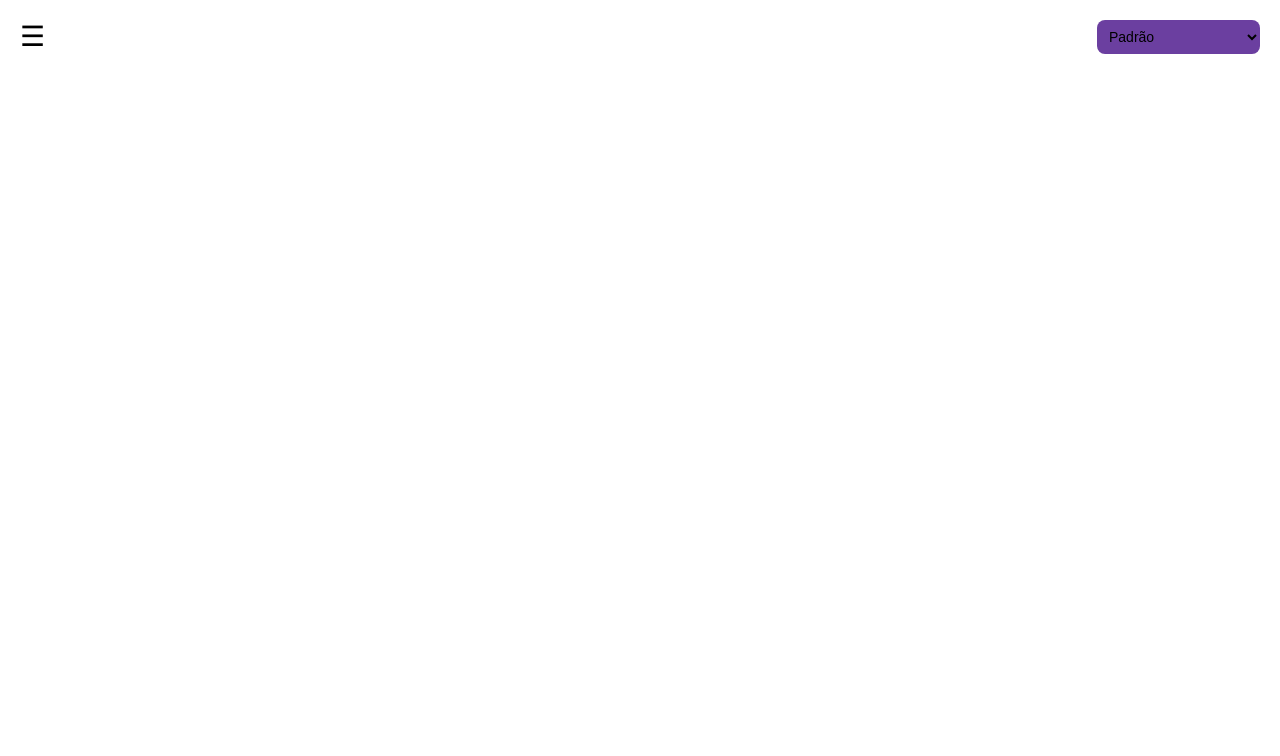
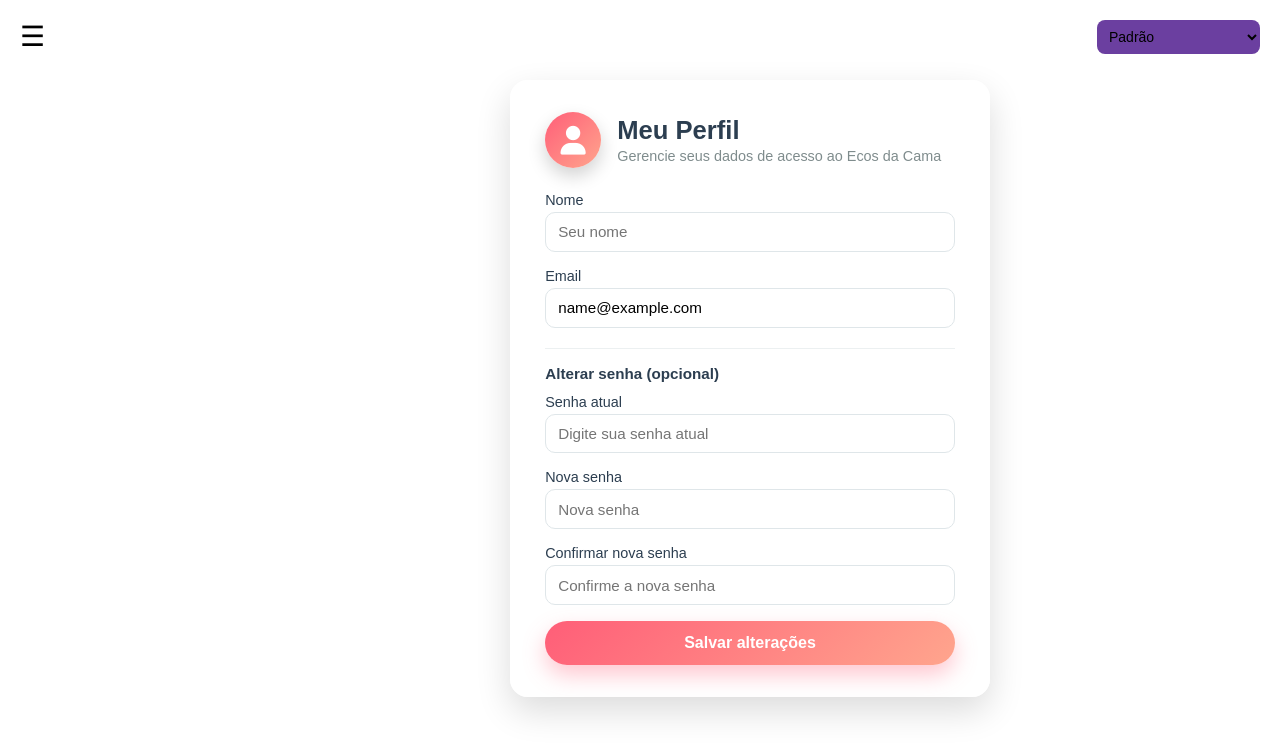
Before and after one commit to DanielBenderSantos/EcosDaCamaWeb, a plain HTML site: page perfil.html in a window 1280 px wide. Drawn offline with Linux system fonts and the light colour scheme; sample sign-in values are in the browser's storage.

Commit message:
alteração da tela de perfil para editar os dados do usuario

```diff
--- /dev/null
+++ b/assets/css/perfil.css
@@ -0,0 +1,145 @@
+/* Ajuste geral para não ficar colado no topo */
+.perfil-page {
+  min-height: 100vh;
+  padding: 5rem 1.5rem 2rem;
+  box-sizing: border-box;
+  display: flex;
+  justify-content: center;
+  align-items: flex-start;
+}
+
+/* Se você tiver sidebar fixa com largura específica,
+   pode usar margin-left aqui (ajusta se precisar):
+   margin-left: 220px; */
+@media (min-width: 900px) {
+  .perfil-page {
+    margin-left: 220px; /* mesma largura da sidebar */
+  }
+}
+
+.perfil-card {
+  background: rgba(255, 255, 255, 0.92);
+  border-radius: 18px;
+  box-shadow: 0 14px 35px rgba(0, 0, 0, 0.14);
+  max-width: 480px;
+  width: 100%;
+  padding: 2rem 2.2rem;
+  box-sizing: border-box;
+}
+
+/* Cabeçalho do card (avatar + título) */
+.perfil-header {
+  display: flex;
+  align-items: center;
+  gap: 1rem;
+  margin-bottom: 1.5rem;
+}
+
+.perfil-avatar {
+  width: 56px;
+  height: 56px;
+  border-radius: 50%;
+  background: linear-gradient(135deg, #ff5e78, #ffa58d);
+  display: flex;
+  align-items: center;
+  justify-content: center;
+  color: #ffffff;
+  font-size: 1.8rem;
+  box-shadow: 0 8px 18px rgba(0, 0, 0, 0.18);
+}
+
+.perfil-card h2 {
+  margin: 0;
+  font-size: 1.6rem;
+  color: #2c3e50;
+}
+
+.perfil-subtitle {
+  margin: 0.2rem 0 0;
+  font-size: 0.9rem;
+  color: #7f8c8d;
+}
+
+/* Formulário */
+.perfil-form {
+  margin-top: 1rem;
+}
+
+.input-group {
+  display: flex;
+  flex-direction: column;
+  margin-bottom: 1rem;
+}
+
+.input-group label {
+  font-size: 0.9rem;
+  color: #2c3e50;
+  margin-bottom: 0.25rem;
+}
+
+.input-group input {
+  padding: 0.65rem 0.75rem;
+  border-radius: 10px;
+  border: 1px solid #dfe6e9;
+  font-size: 0.95rem;
+  outline: none;
+  transition: border 0.2s, box-shadow 0.2s, background 0.2s;
+  background: rgba(255, 255, 255, 0.9);
+}
+
+.input-group input:focus {
+  border-color: #ff5e78;
+  box-shadow: 0 0 0 2px rgba(255, 94, 120, 0.25);
+  background: #ffffff;
+}
+
+.perfil-divider {
+  border: none;
+  border-top: 1px solid #ecf0f1;
+  margin: 1.25rem 0 1rem;
+}
+
+.perfil-section-title {
+  font-size: 0.95rem;
+  font-weight: 600;
+  color: #2c3e50;
+  margin-bottom: 0.75rem;
+}
+
+/* Botão salvar (reaproveitando ideia do .btn, mas aqui garantimos estilo) */
+.btn.btn-salvar {
+  width: 100%;
+  padding: 0.8rem;
+  border-radius: 999px;
+  border: none;
+  cursor: pointer;
+  font-size: 1rem;
+  font-weight: 600;
+  background: linear-gradient(135deg, #ff5e78, #ffa58d);
+  color: #ffffff;
+  box-shadow: 0 10px 22px rgba(255, 94, 120, 0.35);
+  transition: transform 0.15s, box-shadow 0.15s, filter 0.15s;
+}
+
+.btn.btn-salvar:hover {
+  transform: translateY(-1px);
+  filter: brightness(1.03);
+  box-shadow: 0 12px 26px rgba(255, 94, 120, 0.45);
+}
+
+.btn.btn-salvar:active {
+  transform: translateY(0);
+  box-shadow: 0 6px 14px rgba(255, 94, 120, 0.35);
+}
+
+/* Responsividade */
+@media (max-width: 768px) {
+  .perfil-card {
+    padding: 1.6rem 1.4rem;
+  }
+
+  .perfil-page {
+    margin-left: 0;
+    padding-top: 4.5rem;
+  }
+}
--- /dev/null
+++ b/assets/js/perfil.js
@@ -0,0 +1,108 @@
+// assets/js/perfil.js
+const API_URL = "https://ecosdacamaweb.onrender.com";
+
+function getToken() {
+  return localStorage.getItem("token");
+}
+
+function getUserFromStorage() {
+  try {
+    return JSON.parse(localStorage.getItem("user") || "{}");
+  } catch {
+    return {};
+  }
+}
+
+document.addEventListener("DOMContentLoaded", () => {
+  const token = getToken();
+
+  // Se não estiver logado, volta pra tela de login
+  if (!token) {
+    window.location.href = "index.html";
+    return;
+  }
+
+  const user = getUserFromStorage();
+
+  const nomeInput = document.getElementById("nome");
+  const emailInput = document.getElementById("email");
+
+  if (user && user.nome) nomeInput.value = user.nome;
+  if (user && user.email) emailInput.value = user.email;
+
+  const form = document.getElementById("perfilForm");
+  form.addEventListener("submit", salvarPerfil);
+});
+
+async function salvarPerfil(e) {
+  e.preventDefault();
+
+  const nome = document.getElementById("nome").value.trim();
+  const email = document.getElementById("email").value.trim();
+  const senhaAtual = document.getElementById("senhaAtual").value.trim();
+  const novaSenha = document.getElementById("novaSenha").value.trim();
+  const confirmarSenha = document.getElementById("confirmarSenha").value.trim();
+
+  if (!nome || !email) {
+    alert("Nome e email são obrigatórios.");
+    return;
+  }
+
+  // Se preencheu parte da troca de senha, valida tudo
+  const querMudarSenha = senhaAtual || novaSenha || confirmarSenha;
+
+  if (querMudarSenha) {
+    if (!senhaAtual || !novaSenha || !confirmarSenha) {
+      alert("Para alterar a senha, preencha senha atual, nova senha e confirmação.");
+      return;
+    }
+
+    if (novaSenha !== confirmarSenha) {
+      alert("A nova senha e a confirmação não coincidem.");
+      return;
+    }
+  }
+
+  const body = {
+    nome,
+    email,
+  };
+
+  if (querMudarSenha) {
+    body.senhaAtual = senhaAtual;
+    body.novaSenha = novaSenha;
+  }
+
+  try {
+    const response = await fetch(`${API_URL}/users/me`, {
+      method: "PUT",
+      headers: {
+        "Content-Type": "application/json",
+        "Authorization": "Bearer " + getToken(),
+      },
+      body: JSON.stringify(body),
+    });
+
+    const data = await response.json();
+
+    if (!response.ok) {
+      alert(data.error || "Erro ao atualizar perfil");
+      return;
+    }
+
+    // Atualiza o usuário no localStorage para refletir os novos dados
+    if (data.user) {
+      localStorage.setItem("user", JSON.stringify(data.user));
+    }
+
+    // Limpa campos de senha
+    document.getElementById("senhaAtual").value = "";
+    document.getElementById("novaSenha").value = "";
+    document.getElementById("confirmarSenha").value = "";
+
+    alert("Dados atualizados com sucesso!");
+  } catch (err) {
+    console.error("Erro ao atualizar perfil:", err);
+    alert("Erro ao conectar com o servidor");
+  }
+}
--- a/perfil.html
+++ b/perfil.html
@@ -6,19 +6,23 @@
 
   <link rel="stylesheet" href="./assets/css/menu.css">
   <link rel="stylesheet" href="./assets/css/temas.css">
+  <link rel="stylesheet" href="./assets/css/perfil.css">
   <link rel="stylesheet" href="https://cdnjs.cloudflare.com/ajax/libs/font-awesome/6.5.0/css/all.min.css">
-
 </head>
 <body>
+  <!-- Botão do menu lateral -->
   <div class="menu-btn" onclick="toggleMenu()">☰</div>
+
+  <!-- Sidebar -->
   <div class="sidebar" id="sidebar">
     <a href="dashboard.html">Dashboard</a>
     <a href="insights.html">Gráficos</a>
-      <a href="perfil.html">Perfil</a>
+    <a href="perfil.html" class="active">Perfil</a>
     <a href="novo_sonho.html">Novo Sonho</a>
     <a href="#" onclick="logout()" class="logout-btn">Sair</a>
   </div>
 
+  <!-- Seletor de tema -->
   <select id="theme-selector" class="theme-select">
     <option value="">Padrão</option>
     <option value="theme-purple">Roxo Moderna</option>
@@ -28,11 +32,57 @@
     <option value="theme-future">Futurista Dark Violet</option>
   </select>
 
-<script src="./assets//js/menu.js"></script>
+  <!-- Conteúdo principal da página de perfil -->
+  <main class="perfil-page">
+    <div class="perfil-card">
+      <div class="perfil-header">
+        <div class="perfil-avatar">
+          <i class="fa-solid fa-user"></i>
+        </div>
+        <div>
+          <h2>Meu Perfil</h2>
+          <p class="perfil-subtitle">Gerencie seus dados de acesso ao Ecos da Cama</p>
+        </div>
+      </div>
+
+      <form id="perfilForm" class="perfil-form">
+        <div class="input-group">
+          <label for="nome">Nome</label>
+          <input type="text" id="nome" placeholder="Seu nome" required>
+        </div>
+
+        <div class="input-group">
+          <label for="email">Email</label>
+          <input type="email" id="email" placeholder="seu@email.com" required>
+        </div>
+
+        <hr class="perfil-divider">
+
+        <p class="perfil-section-title">Alterar senha (opcional)</p>
+
+        <div class="input-group">
+          <label for="senhaAtual">Senha atual</label>
+          <input type="password" id="senhaAtual" placeholder="Digite sua senha atual">
+        </div>
+
+        <div class="input-group">
+          <label for="novaSenha">Nova senha</label>
+          <input type="password" id="novaSenha" placeholder="Nova senha">
+        </div>
+
+        <div class="input-group">
+          <label for="confirmarSenha">Confirmar nova senha</label>
+          <input type="password" id="confirmarSenha" placeholder="Confirme a nova senha">
+        </div>
+
+        <button type="submit" class="btn btn-salvar">Salvar alterações</button>
+      </form>
+    </div>
+  </main>
+
+  <script src="./assets/js/menu.js"></script>
   <script src="./assets/js/logout.js"></script>
   <script src="./assets/js/temas.js" defer></script>
-
-
-
+  <script src="./assets/js/perfil.js"></script>
 </body>
 </html>
```
Also changed, not shown: backend/models/userModel.js (+19 -2 lines), backend/routes/user.routes.js (+107 -7 lines). Lines whose indentation alone changed are shown as unchanged.
